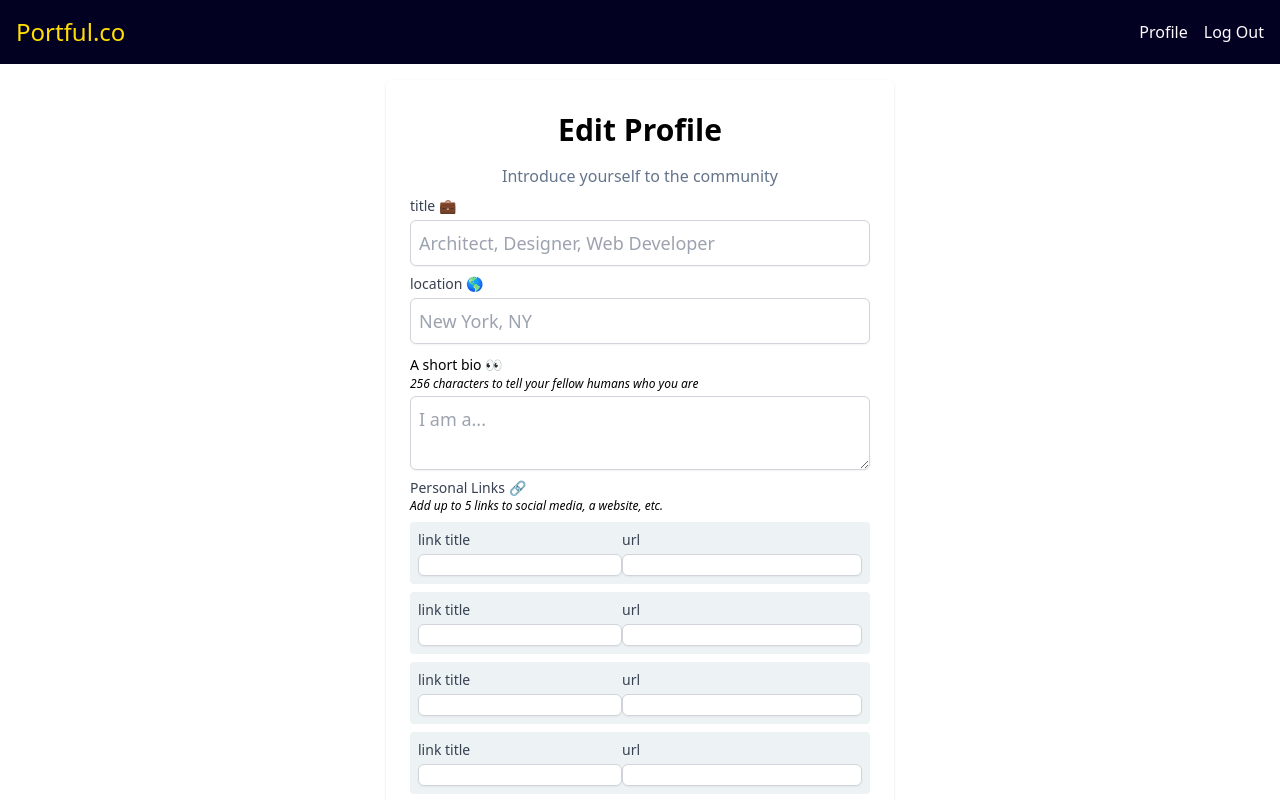
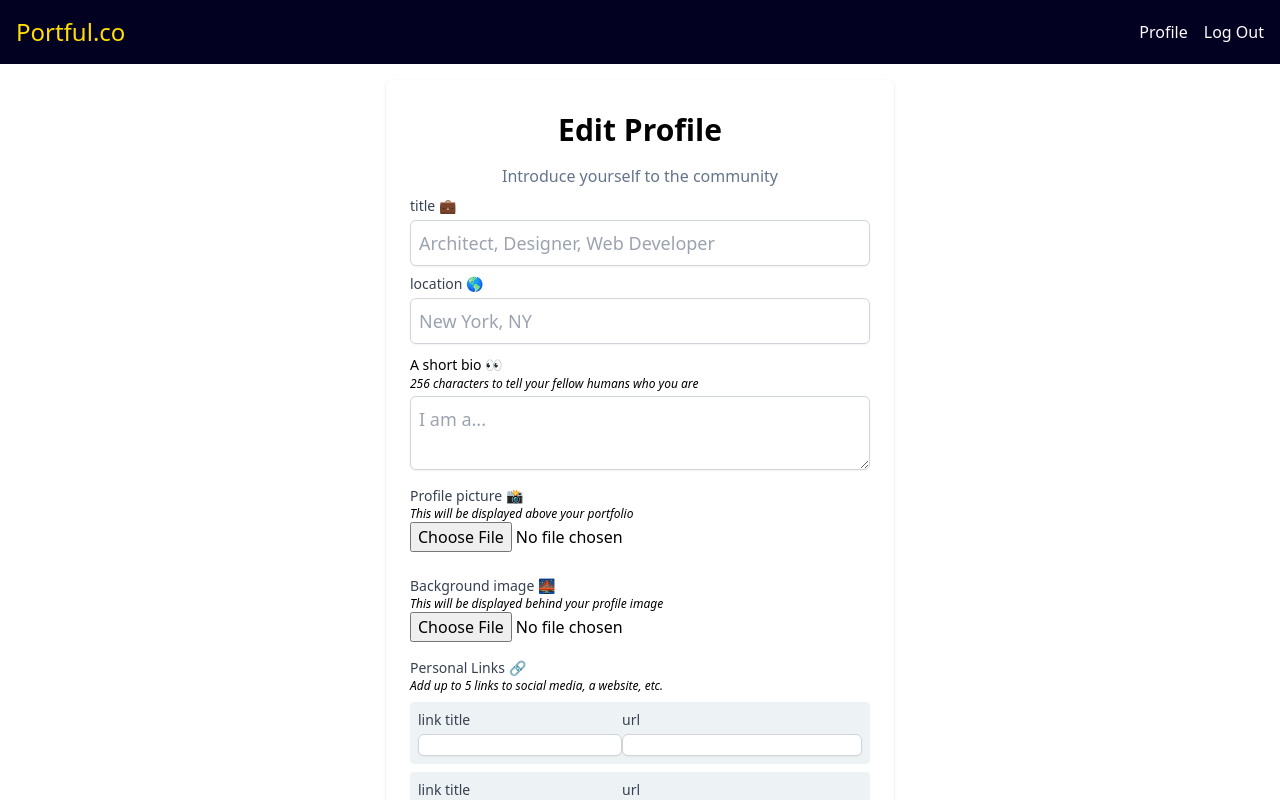
Before and after one commit to jwhubert91/portfolio-site, a React (Create React App) app: page /account/edit in a window 1280 px wide. Shown: the top 800 px of the page. Built offline with nearby package versions, Linux system fonts and the light colour scheme.

Commit message:
Add image inputs

```diff
--- /dev/null
+++ b/src/components/ImageInput.tsx
@@ -0,0 +1,27 @@
+interface ImageInputProps {
+  containerClassName?: string
+  description?: string
+  inputClasses?: string
+  label?: string
+}
+
+function ImageInput({
+  containerClassName = "",
+  description,
+  inputClasses = "",
+  label,
+}: ImageInputProps) {
+  return (
+    <label className={`text-left ${containerClassName}`}>
+      {label && (
+        <span className="block text-sm font-medium text-gray-700">{label}</span>
+      )}
+      {description && (
+        <p className="text-xs italic text-black">{description}</p>
+      )}
+      <input type="file" className={`${inputClasses}`} />
+    </label>
+  )
+}
+
+export default ImageInput
--- a/src/pages/EditProfile.tsx
+++ b/src/pages/EditProfile.tsx
@@ -8,6 +8,7 @@ import TextArea from "../components/TextArea"
 import LinkInputRow from "../components/LinkInputRow"
 import Button from "../components/Button"
 import { routes } from "../utilities/routes"
+import ImageInput from "../components/ImageInput"
 
 function EditProfile() {
   // Get back to this...
@@ -54,7 +55,6 @@ function EditProfile() {
       setTitle(title)
       setLocation(location)
       setBio(bio)
-      console.log(links)
     }
   }
 
@@ -111,6 +111,16 @@ function EditProfile() {
               setBio(value)
             }}
             inputValue={bio}
+          />
+          <ImageInput
+            containerClassName="py-2 mb-2"
+            label="Profile picture 📸"
+            description="This will be displayed above your portfolio"
+          />
+          <ImageInput
+            containerClassName="py-2 mb-2"
+            label="Background image 🌉"
+            description="This will be displayed behind your profile image"
           />
           <div className="mb-2 text-left">
             <h4 className="block text-sm font-medium text-gray-700">
```
Also changed, not shown: src/utilities/types.ts (+14 -0 lines).
